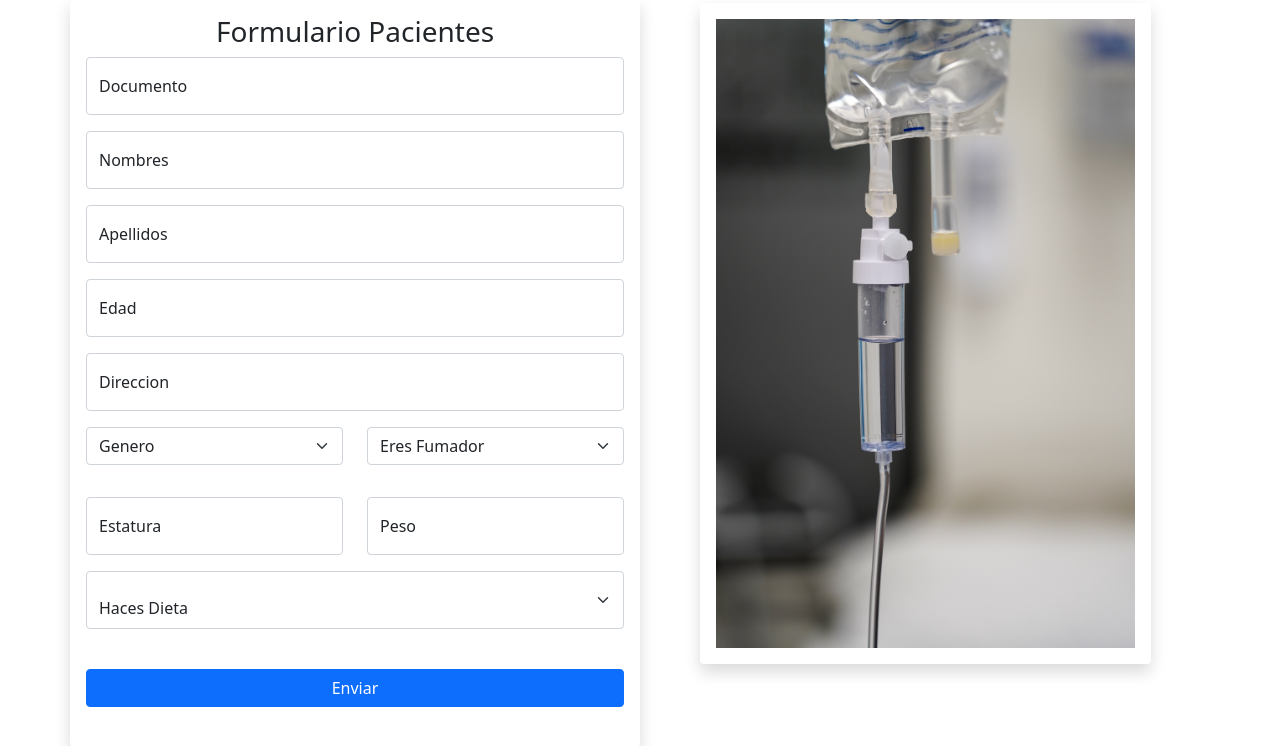
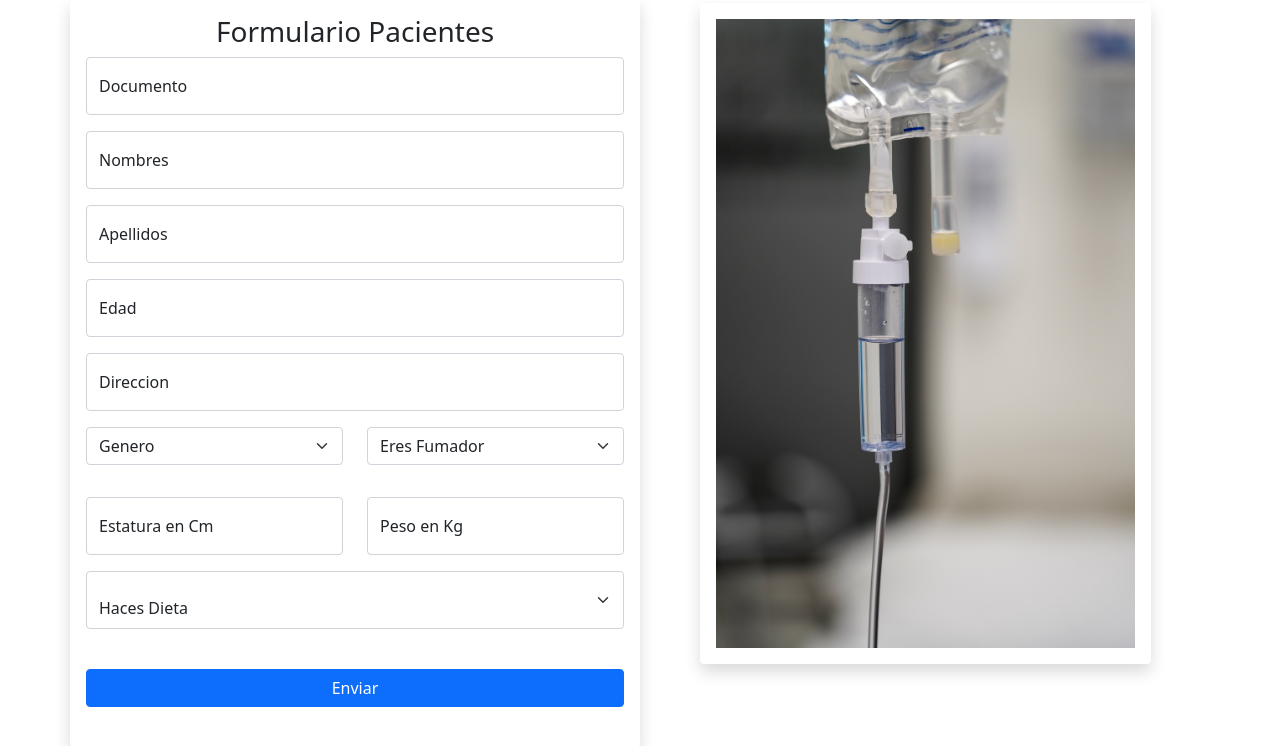
Before and after one commit to JuanDaf/retocnt, a Flask app: page /pacientes in a window 1280 px wide. Shown: the part 81-827 px from the top of the page. Run offline with Flask 2, Linux system fonts and the light colour scheme; some libraries are stand-ins or nearby versions.

```diff
--- a/templates/layout.html
+++ b/templates/layout.html
@@ -78,7 +78,7 @@
     {% block body%}
     {% endblock%}
   </div>
-
+   <script src="{{ url_for('static', filename='js/validardatos.js')}}"></script>
   <script src="https://cdn.jsdelivr.net/npm/bootstrap@5.0.2/dist/js/bootstrap.bundle.min.js" integrity="sha384-MrcW6ZMFYlzcLA8Nl+NtUVF0sA7MsXsP1UyJoMp4YLEuNSfAP+JcXn/tWtIaxVXM" crossorigin="anonymous"></script>
 
   </body>
--- a/templates/pacientes.html
+++ b/templates/pacientes.html
@@ -10,26 +10,26 @@
                <div class="col-md-12">
                 <h3 class="text-center"> Formulario Pacientes</h3>
                 <div class="form-floating mb-3">
-                    <input type="text" class="form-control" name="documento" id="floatingInput" placeholder="Documento" >
+                    <input type="text" class="form-control" name="documento" id="floatingInput" placeholder="Documento"  nKeyUp="return limitar(event,this.value,12)" onKeyDown="return limitar(event,this.value,15)" onkeypress= "return validarNumero(event)">
                     <label for="floatingInput">Documento</label>
                     <div class="valid-tooltip">
                         Looks good!
                       </div>
                 </div>
                 <div class="form-floating mb-3">
-                    <input type="text" class="form-control" name="nombres" id="floatingInput" placeholder="Nombres">
+                    <input type="text" class="form-control" name="nombres" id="floatingInput" placeholder="Nombres" onKeyUp="return limitar(event,this.value,60)" onKeyDown="return limitar(event,this.value,60)">
                     <label for="floatingInput">Nombres</label>
                 </div>
                 <div class="form-floating mb-3">
-                    <input type="text" class="form-control" name="apellidos" id="floatingInput" placeholder="Nombres">
+                    <input type="text" class="form-control" name="apellidos" id="floatingInput" placeholder="Apellidos" onKeyUp="return limitar(event,this.value,60)" onKeyDown="return limitar(event,this.value,60)">
                     <label for="floatingInput">Apellidos</label>
                 </div>
                 <div class="form-floating mb-3">
-                    <input type="text" class="form-control" name="edad" id="floatingInput" placeholder="Nombres">
+                    <input type="text" class="form-control" name="edad" id="floatingInput" placeholder="Edad" nKeyUp="return limitar(event,this.value,3)" onKeyDown="return limitar(event,this.value,3)" onkeypress= "return validarNumero(event)">
                     <label for="floatingInput">Edad</label>
                 </div>
                 <div class="form-floating mb-3">
-                    <input type="text" class="form-control" name="direccion" id="floatingInput" placeholder="Nombres">
+                    <input type="text" class="form-control" name="direccion" id="floatingInput" placeholder="Direccion" onKeyUp="return limitar(event,this.value,100)" onKeyDown="return limitar(event,this.value,100)">
                     <label for="floatingInput">Direccion</label>
                 </div>
                 </div>
@@ -53,7 +53,7 @@
                 <div class="row py-3">
                     <div class="col-md-12" hidden id="fumador">
                         <div class="form-floating mb-3">
-                            <input type="text" class="form-control" name="fumador" id="floatingInput" placeholder="Nombres">
+                            <input type="text" class="form-control" name="fumador" id="floatingInput" placeholder="Nombres" nKeyUp="return limitar(event,this.value,2)" onKeyDown="return limitar(event,this.value,2)" onkeypress= "return validarNumero(event)">
                             <label for="floatingInput">Cuantos años?</label>
                         </div>
                     </div>
@@ -61,14 +61,14 @@
                 <div class="row">
                     <div class="col-md-6">
                         <div class="form-floating mb-3">
-                            <input type="text" class="form-control" name="estatura" id="floatingInput" placeholder="Nombres">
-                            <label for="floatingInput">Estatura</label>
+                            <input type="text" class="form-control" name="estatura" id="floatingInput" placeholder="Nombres" nKeyUp="return limitar(event,this.value,3)" onKeyDown="return limitar(event,this.value,3)" onkeypress= "return validarNumero(event)">
+                            <label for="floatingInput">Estatura en Cm</label>
                         </div>
                     </div>
                     <div class="col-md-6">
                         <div class="form-floating mb-3">
-                            <input type="text" class="form-control" name="peso" id="floatingInput" placeholder="Nombres">
-                            <label for="floatingInput">Peso</label>
+                            <input type="text" class="form-control" name="peso" id="floatingInput" placeholder="Peso" nKeyUp="return limitar(event,this.value,4)" onKeyDown="return limitar(event,this.value,4)" onkeypress= "return validarNumero(event)">
+                            <label for="floatingInput">Peso en Kg</label>
                         </div>
                     </div>
                 </div>
```
